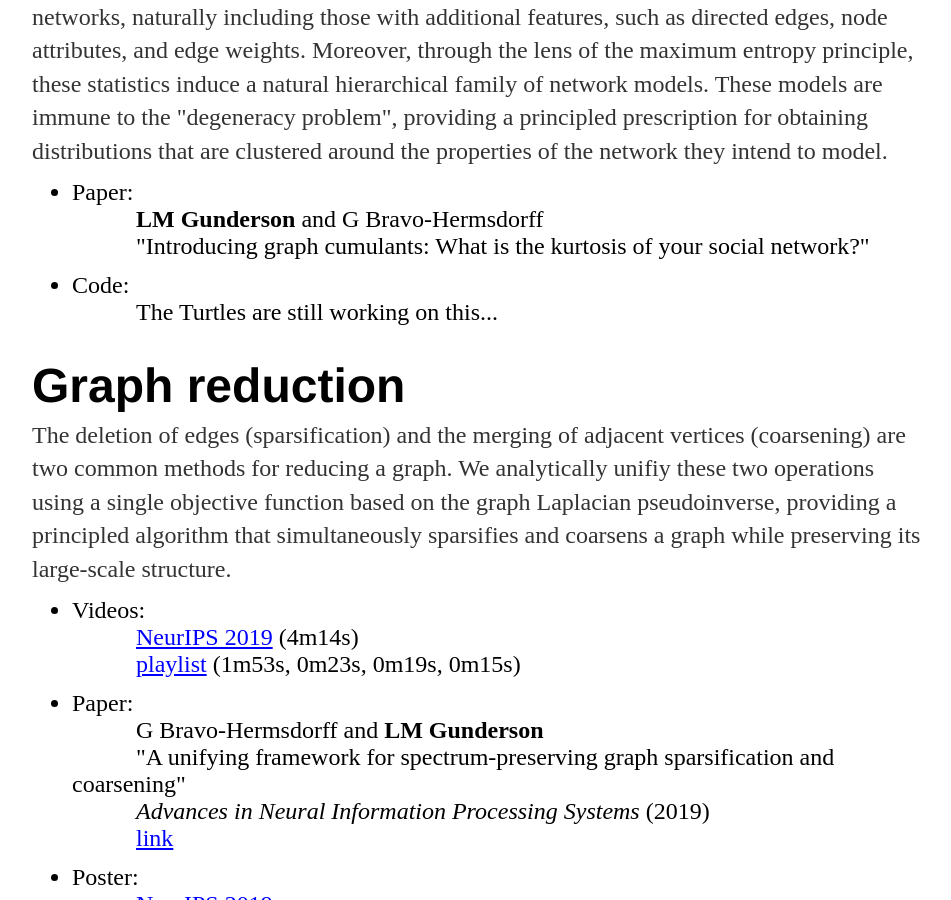
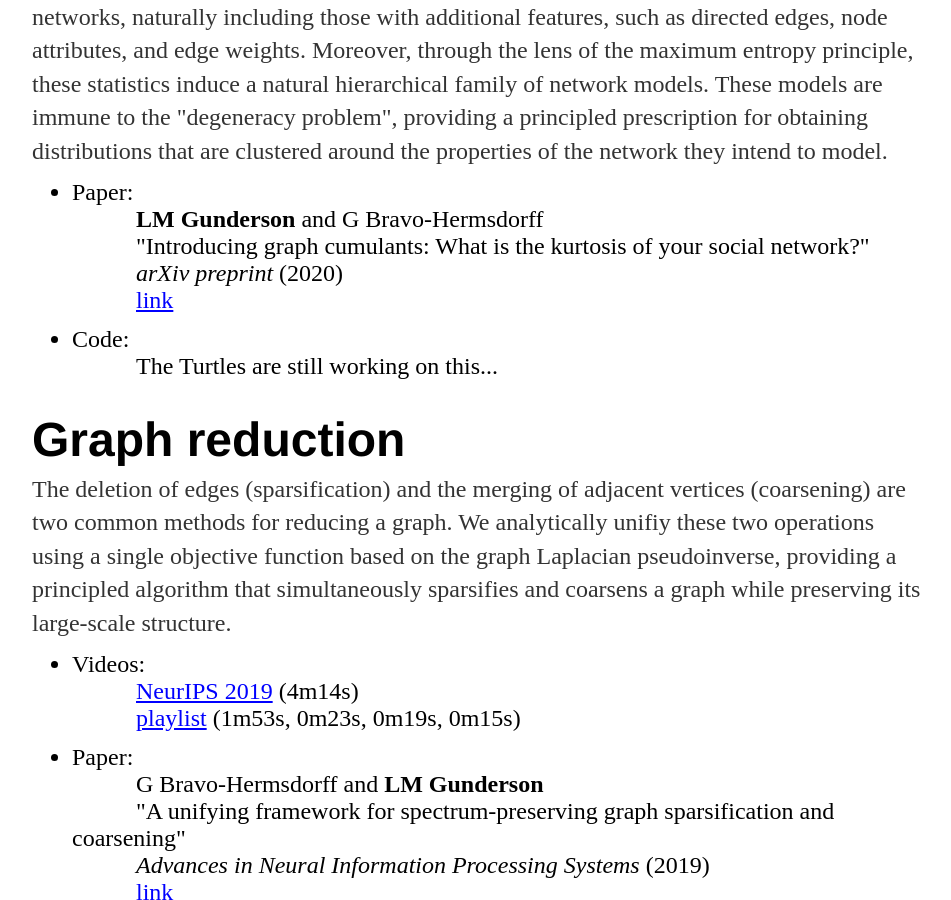
Before and after one commit to LeeMGunderson/LeeMGunderson.github.io, a Jekyll site: the page built from research/index.html, in a window 1280 px wide and 900 px high, scrolled down 305 px. Shown: the whole window, without its empty margins (160-1111 px from the left). Built offline with Jekyll 4.4.1, drawn with Linux system fonts in a browser that asks for light colours.

Commit message:
Update index.html

```diff
--- a/research/index.html
+++ b/research/index.html
@@ -11,6 +11,10 @@ title: Research
 				<font style="margin-left:64px; font-size:24px;"><strong>LM Gunderson</strong> and G Bravo-Hermsdorff</font>
 				<br>
 				<font style="margin-left:64px; font-size:24px;">"Introducing graph cumulants: What is the kurtosis of your social network?"</font>
+				<br>
+				<font style="margin-left:64px; font-size:24px;"><i>arXiv preprint</i> (2020)</font>
+				<br>
+				<a href="https://arxiv.org/abs/2002.03959" target="_blank" style="margin-left:64px; font-size:24px; text-decoration:underline; color:blue;">link</a>
 			</li>
 			<li style="font-size:24px; margin-bottom:12px;">Code:
 				<br>
@@ -26,7 +30,6 @@ title: Research
 				<a href="https://www.youtube.com/watch?v=xTAPZbQlq3A" target="_blank" style="margin-left:64px; text-decoration:underline; color:blue">NeurIPS 2019</a> (4m14s)
 				<br>
 				<a href="https://www.youtube.com/playlist?list=PLmfiQcz2q6d3sZutLri4ZAIDLqM_4K1p-" target="_blank" style="margin-left:64px; text-decoration:underline; color:blue;">playlist</a> (1m53s, 0m23s, 0m19s, 0m15s)
-				<br>
 			</li>
 			<li style="font-size:24px; margin-bottom:12px;">Paper:
 				<br>
```
